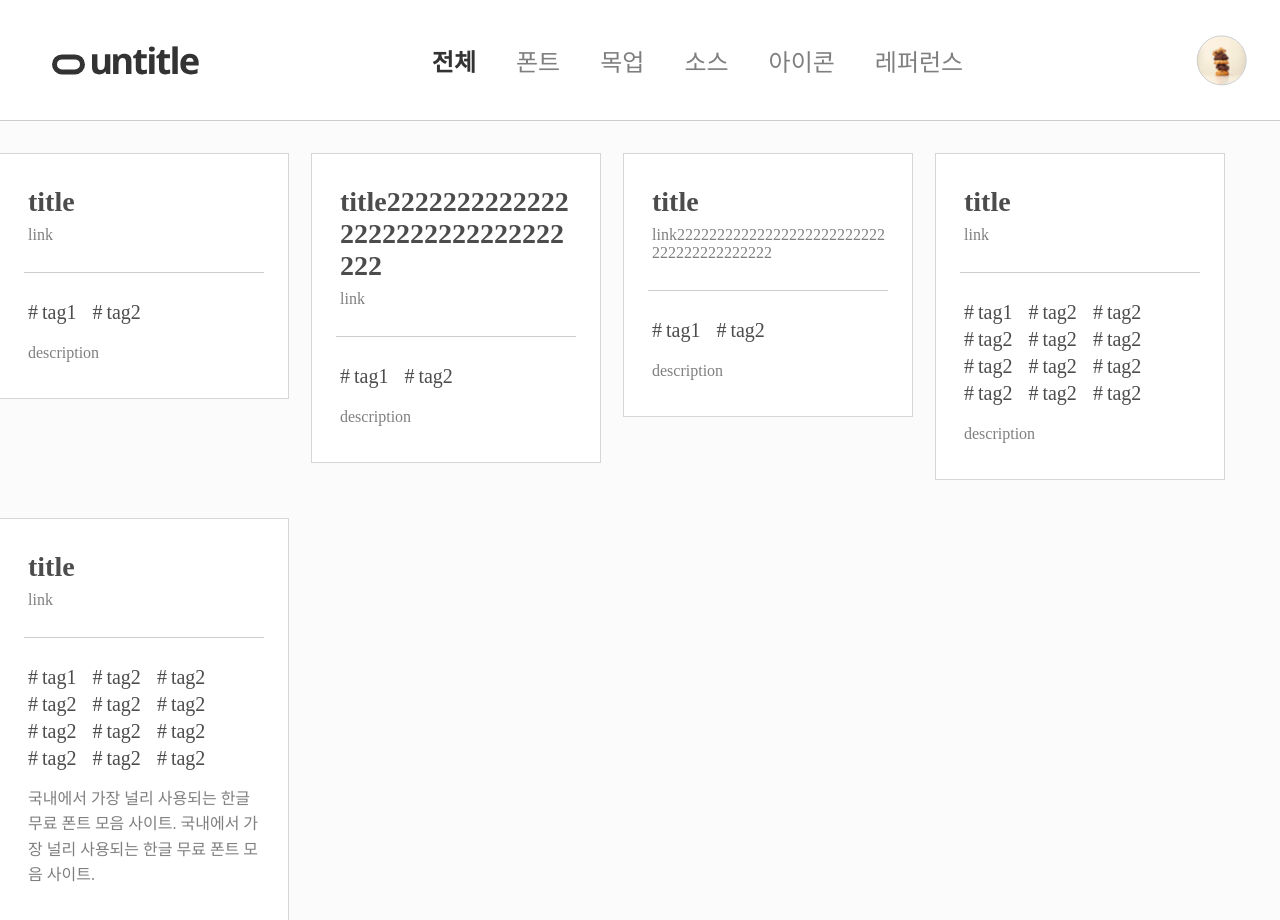
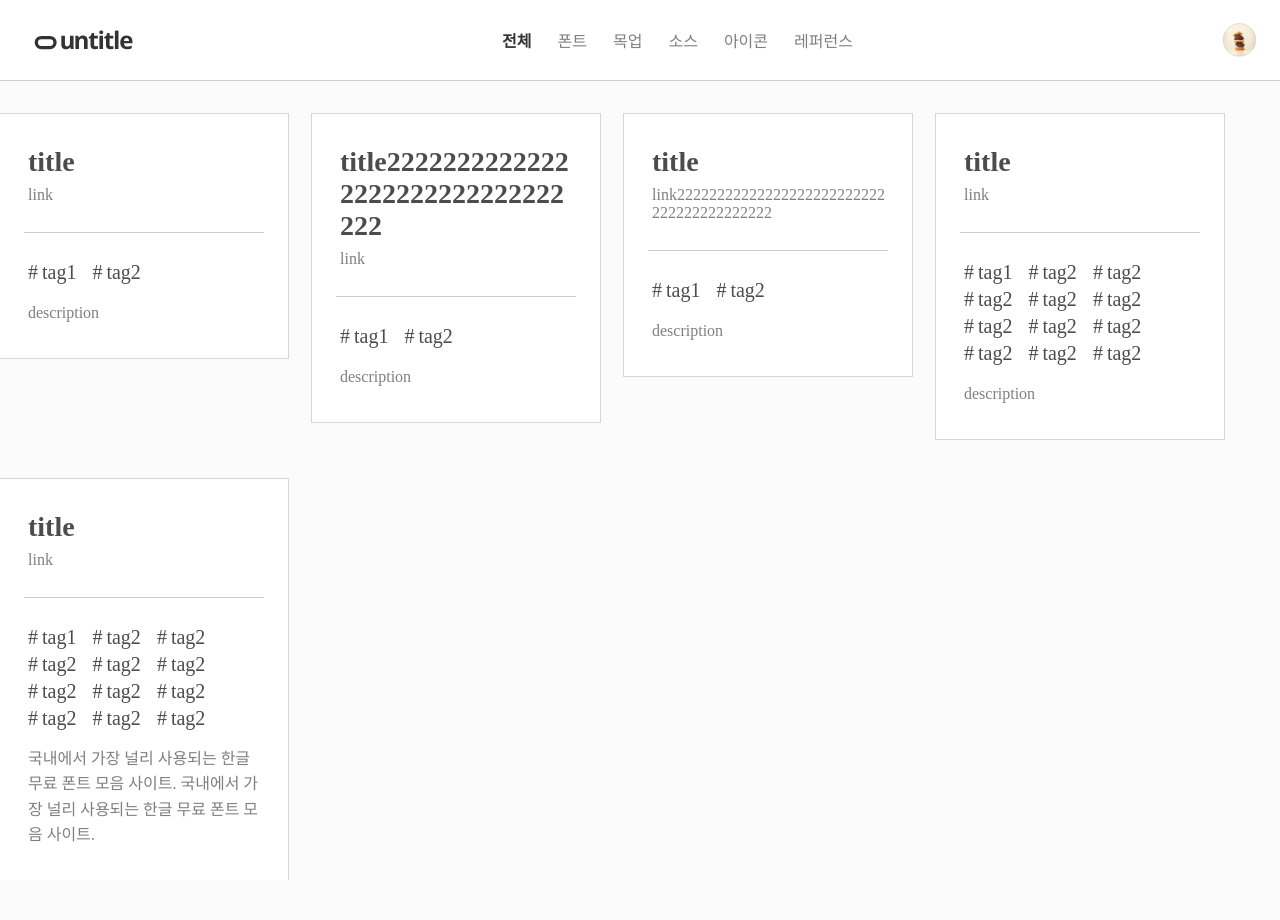
Before and after one commit to olivyou2/dimo-frontend, a SvelteKit app: page /main in a window 1280 px wide. After the commit the page ends 880 px from the top, so only its background shows below. Built offline with nearby package versions, Linux system fonts and the light colour scheme.

Commit message:
refactor: header scale 1.7x -> 1x

```diff
--- a/src/routes/components/Header.svelte
+++ b/src/routes/components/Header.svelte
@@ -35,14 +35,14 @@
 
 <style lang="scss">
     #container {
-        width: calc(100vw - 85px);
-        height: 120px;
+        width: calc(100vw - 57px);
+        height: 80px;
 
         display: flex;
         flex-direction: row;
 
-        padding-left: 52px;
-        padding-right: 33px;
+        padding-left: 34px;
+        padding-right: 23px;
 
         align-items: center;
         justify-content: space-between;
@@ -52,11 +52,11 @@
 
         > #categories {
             display: flex;
-            gap: 40px;
+            gap: 26px;
             > .category {
                 color: rgba(0, 0, 0, 0.5);
                 font-family: Pretendard;
-                font-size: 24px;
+                font-size: 16px;
                 font-style: normal;
                 font-weight: 500;
                 line-height: normal;
```
Also changed, not shown: static/icon.svg, static/logo.svg.
